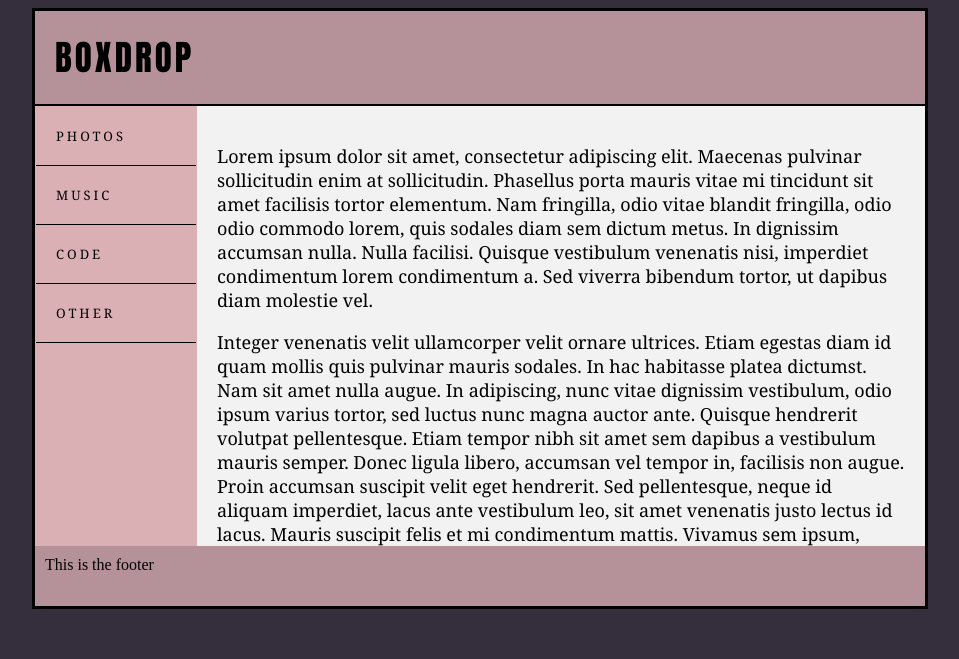
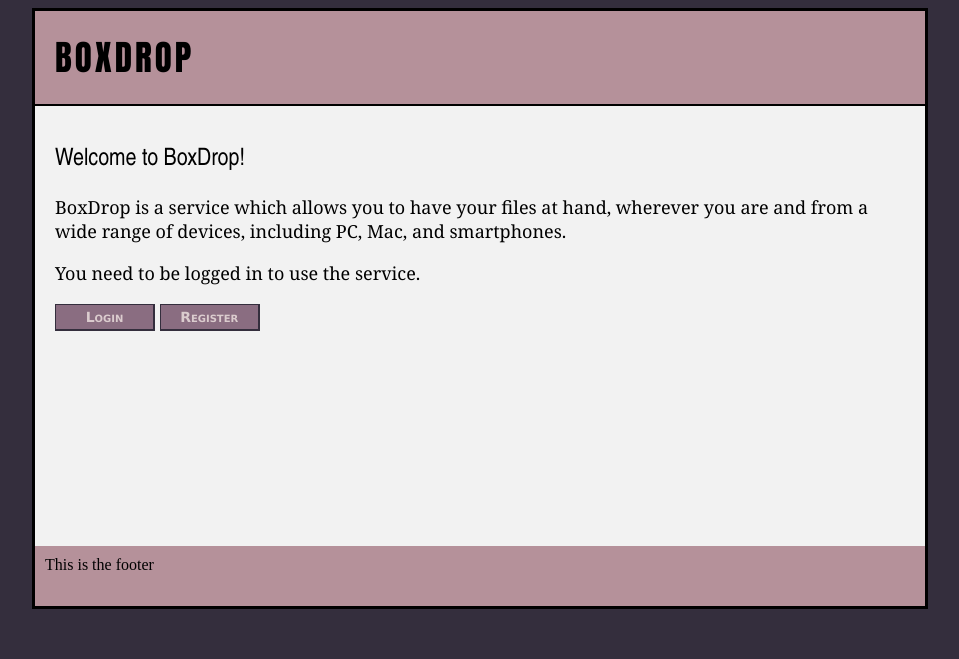
Before and after one commit to mrotaru/boxdrop, a PHP site: page / in a window 1280 px wide. Shown: the top 659 px of the page, without its empty margins (160-1119 px from the left). Run offline with PHP 8.4, Linux system fonts and the light colour scheme.

Commit message:
modify index.html to have no nav, and buttons for login/register

```diff
--- a/index.html
+++ b/index.html
@@ -14,75 +14,20 @@
             <h1>BoxDrop</h1>
         </div>
 
-        <div id="navigation">
-            <ul>
-                <li> <a href="index.html"   >Photos</a> </li>
-                <li> <a href="music.html"   >Music</a> </li>
-                <li> <a href="source_code.html"    >Code</a> </li>
-                <li> <a href="other.html" >Other</a> </li>
-            </ul>
-        </div>
-
-        <div id="content">
+        <div id="content-no-margin">
+            <h2>Welcome to BoxDrop!</h2>
             <p>
-            Lorem ipsum dolor sit amet, consectetur adipiscing elit. Maecenas pulvinar
-            sollicitudin enim at sollicitudin. Phasellus porta mauris vitae mi tincidunt
-            sit amet facilisis tortor elementum. Nam fringilla, odio vitae blandit
-            fringilla, odio odio commodo lorem, quis sodales diam sem dictum metus. In
-            dignissim accumsan nulla. Nulla facilisi. Quisque vestibulum venenatis nisi,
-            imperdiet condimentum lorem condimentum a. Sed viverra bibendum tortor, ut
-            dapibus diam molestie vel.
+            BoxDrop is a service which allows you to have your files at hand,
+            wherever you are and from a wide range of devices, including PC,
+            Mac, and smartphones.
             </p>
 
             <p>
-            Integer venenatis velit ullamcorper velit ornare ultrices. Etiam egestas diam
-            id quam mollis quis pulvinar mauris sodales. In hac habitasse platea dictumst.
-            Nam sit amet nulla augue. In adipiscing, nunc vitae dignissim vestibulum, odio
-            ipsum varius tortor, sed luctus nunc magna auctor ante. Quisque hendrerit
-            volutpat pellentesque. Etiam tempor nibh sit amet sem dapibus a vestibulum
-            mauris semper. Donec ligula libero, accumsan vel tempor in, facilisis non
-            augue. Proin accumsan suscipit velit eget hendrerit. Sed pellentesque, neque id
-            aliquam imperdiet, lacus ante vestibulum leo, sit amet venenatis justo lectus
-            id lacus. Mauris suscipit felis et mi condimentum mattis. Vivamus sem ipsum,
-            venenatis at ornare sed, pulvinar id arcu. Nunc ac pulvinar mi.
+            You need to be logged in to use the service.
             </p>
 
-            <p>
-            Integer ac sollicitudin quam. Nam volutpat, diam non ornare convallis, lorem
-            lorem facilisis nisl, vel aliquet odio mi quis augue. Integer pulvinar, augue
-            id hendrerit vestibulum, urna erat consectetur dui, eu bibendum enim orci vel
-            eros. Nam eleifend vestibulum turpis, vitae aliquam orci pulvinar sit amet.
-            Morbi id ultrices tellus. Sed condimentum viverra fermentum. Phasellus gravida
-            varius libero ut molestie. Sed mattis faucibus tempor. Aenean purus urna,
-            vulputate nec tincidunt non, semper sit amet nulla. Class aptent taciti
-            sociosqu ad litora torquent per conubia nostra, per inceptos himenaeos. Morbi
-            massa diam, consequat non consequat vel, lobortis vitae urna. Ut eu enim ante.
-            Nullam ac lobortis lorem. Aenean id dui dui, eget accumsan purus. Ut convallis,
-            nulla eget porta varius, sem erat placerat eros, dapibus vehicula erat lorem ac
-            diam. Maecenas iaculis leo nec mauris elementum vel fringilla ipsum lobortis.
-            </p>
-
-            <p>
-            Nulla pellentesque viverra eros ut auctor. Ut gravida lectus ac sem viverra
-            vitae rutrum magna viverra. Nam vehicula vehicula justo, faucibus placerat enim
-            egestas non. Pellentesque eget lacus orci, in pulvinar ligula. Aenean at ipsum
-            est. Fusce et ipsum in orci euismod bibendum interdum vitae mi. Mauris accumsan
-            dui a neque tempus malesuada. Nullam tincidunt leo at nunc adipiscing pharetra.
-            Donec vel est magna, id varius mauris. Mauris laoreet venenatis tortor nec
-            tincidunt. Aenean et lectus ante. Quisque id felis eget augue placerat
-            fringilla. Sed non dui turpis.
-            </p>
-
-            <p>
-            In hac habitasse platea dictumst. Donec ac elit pharetra arcu ultrices
-            porttitor. Vivamus sit amet nisl vitae urna rhoncus facilisis. Maecenas luctus
-            tempus interdum. Maecenas porta mollis sagittis. Duis adipiscing interdum
-            malesuada. Aenean ut leo a ipsum condimentum cursus. Pellentesque nec dolor
-            elit. Curabitur sed nibh in massa convallis gravida. Ut nec metus quis enim
-            tempus tincidunt. Nullam luctus facilisis rutrum. Morbi eu tortor id ante
-            tempus molestie. Phasellus in nunc sit amet nibh rhoncus gravida pretium sit
-            amet urna. Etiam feugiat enim ac dui volutpat iaculis.
-            </p>
+            <input type='button' class='button' value='Login'/>
+            <input type='button' class='button' value='Register'/>
         </div>
 
         <div id="footer">
--- a/style.css
+++ b/style.css
@@ -85,3 +85,38 @@ body
     height: 400px;
     overflow: auto;
 }
+
+#content-no-margin h2
+{
+    font: 24px "Arial Narrow";
+}
+
+#content-no-margin
+{
+    background-color: #F2F2F2;
+    font: 18px Georgia;
+    padding: 20px;
+    height: 400px;
+    overflow: auto;
+}
+
+.button
+{
+    margin: 0 0 10px 0;
+    padding: 4px 7px;
+    width:  100px;
+    border: 0px;
+    border-bottom: 2px double #342E3D;
+    border-top:    1px double #342E3D;
+    border-left:   1px double #342E3D;
+    border-right:  2px double #342E3D;
+    color: #DBCCCE;
+    background-color: #8A6D81;
+    font: bold small-caps 14px Verdana;
+}
+
+.button:hover
+{
+    color: white;
+    background-color: #BD95B0;
+}
```
